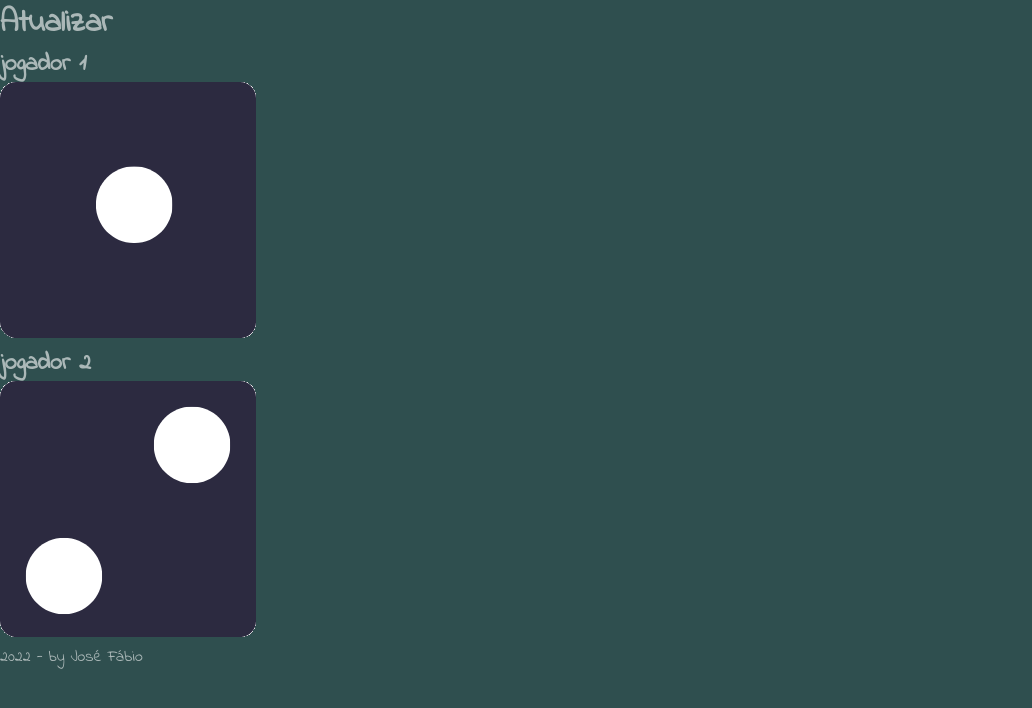
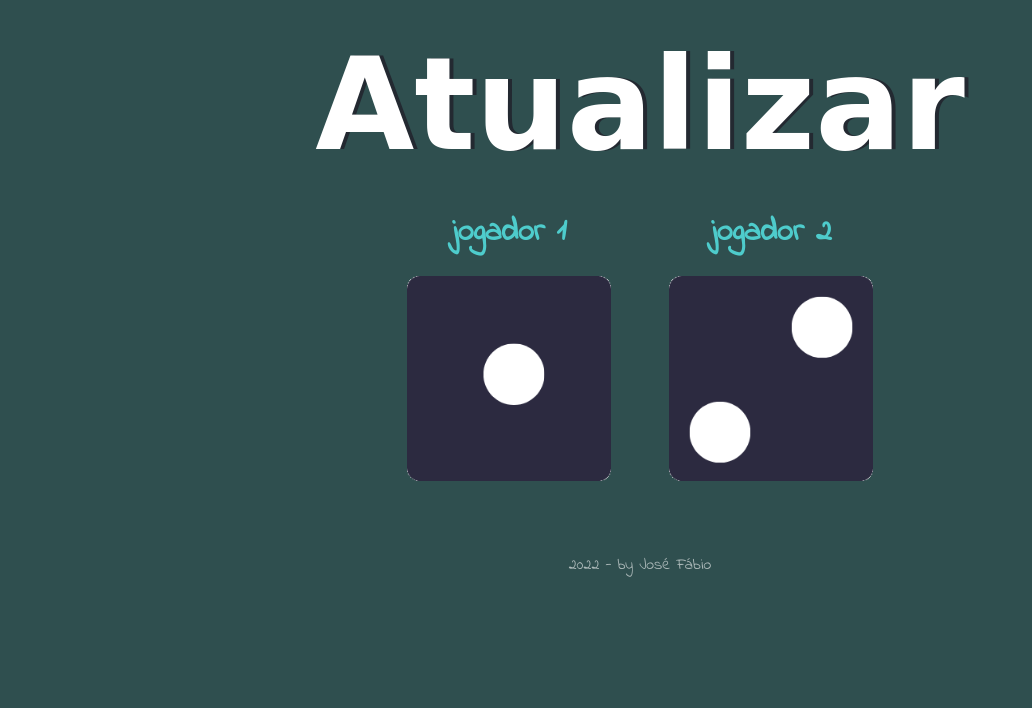
Before and after one commit to SanThorjf/rolouodado, a plain HTML site: page index.html in a window 1280 px wide. Shown: the whole page, without its empty margins (0-1032 px from the left). Drawn offline with Linux system fonts and the light colour scheme.

Commit message:
Estilização com css

```diff
--- a/css/style.css
+++ b/css/style.css
@@ -7,3 +7,37 @@
     font-family: 'Indie Flower', cursive;
     color: #ffffff99;
 }
+
+.container {
+    width: 70%;
+    margin: auto;
+    text-align: center;
+}
+
+.dice {
+    display: inline-block;
+    text-align: center;
+}
+
+h1 {
+    margin: 30px;
+    font-family: 'Lobster', cursive;
+    text-shadow: 4px 0 #232931;
+    font-size: 8rem;
+    color: #fff;
+}
+
+h2 {
+    font-size: 2rem;
+    color: #4ecccc;
+}
+
+img {
+    width: 80%;
+    margin-top: 20px;
+}
+
+footer {
+    margin-top: 5%;
+    text-align: center;
+}
--- a/index.html
+++ b/index.html
@@ -10,7 +10,7 @@
 </head>
 
 <body>
-    <main>
+    <main class="container">
         <h1>Atualizar</h1>
         <div class="dice">
             <h2>jogador 1</h2>
```
